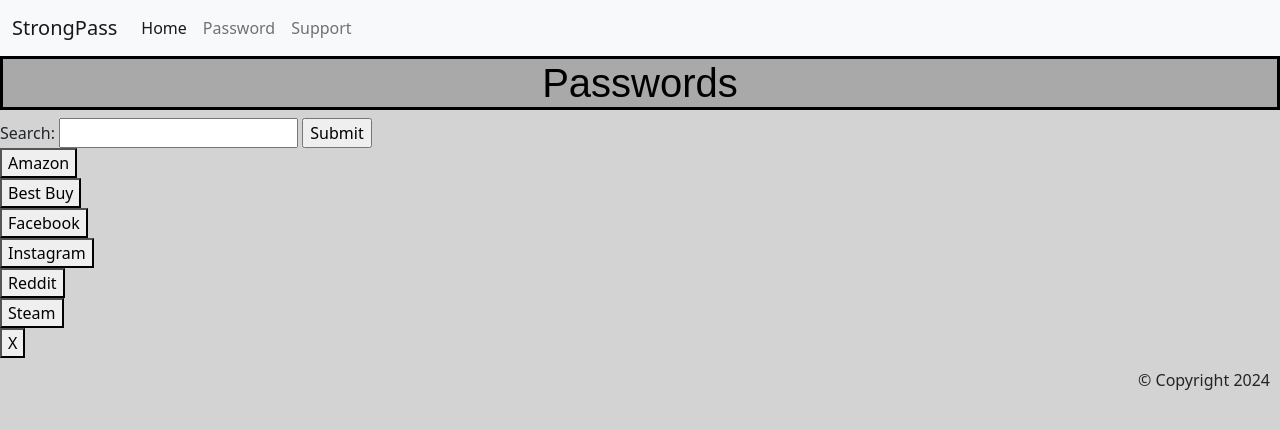
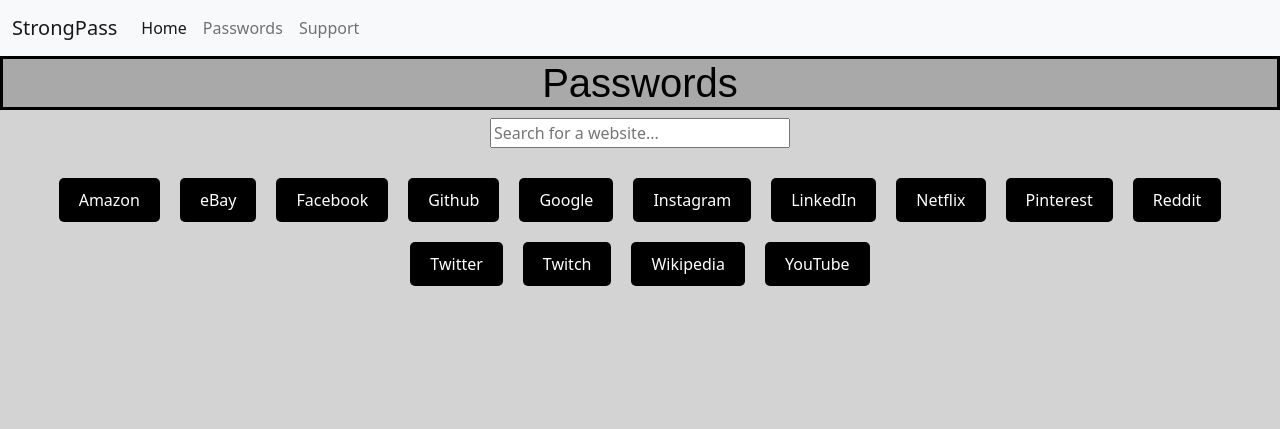
Before and after one commit to 321daniels/StrongPass, a PHP site: page /view_pass.html in a window 1280 px wide. Shown: the top 429 px of the page. Run offline with PHP 8.4, Linux system fonts and the light colour scheme.

Commit message:
Dynamic password search feature added
js file populated with dummy data. we'll need to grab Site from the Main table to populate these buttons.
Also, once a button is selected from the search feature, should we direct to another page?

```diff
--- a/css/style.css
+++ b/css/style.css
@@ -42,6 +42,12 @@ nav.navbar {
     background-color: #333; /
 }
 
+#searchInput {
+    display: block;
+    margin: 0 auto;
+    width: 300px;
+}
+
 footer {
     text-align: right;
     padding: 10px;
--- a/generate_pass.html
+++ b/generate_pass.html
@@ -35,7 +35,7 @@
               <a class="nav-link active" aria-current="page" href="Index.html">Home</a>
             </li>
             <li class="nav-item">
-              <a class="nav-link" href="view_pass.html">Password</a>
+              <a class="nav-link" href="view_pass.html">Passwords</a>
             </li>
             <li class="nav-item">
               <a class="nav-link" href="support.html">Support</a>
--- /dev/null
+++ b/searchPasswords.js
@@ -0,0 +1,50 @@
+// example sites. can we use PHP+SQL to "SELECT Site FROM Main" to show all sites?
+const websites = [
+  "Amazon",
+  "eBay",
+  "Facebook",
+  "Github",
+  "Google",
+  "Instagram",
+  "LinkedIn",
+  "Netflix",
+  "Pinterest",
+  "Reddit",
+  "Twitter",
+  "Twitch",
+  "Wikipedia",
+  "YouTube",
+];
+
+// Function to display all dummy buttons initially
+function displayAllButtons() {
+  const buttonsContainer = document.getElementById("buttonsContainer");
+  websites.forEach((website) => {
+    const button = document.createElement("button");
+    button.textContent = website;
+    button.addEventListener("click", () => {
+      // Should we divert to another page for password viewing, or continue to load JS elements on this page?
+      console.log("Opening " + website);
+    });
+    buttonsContainer.appendChild(button);
+  });
+}
+
+// Function to filter buttons based on search term
+function filterWebsites() {
+  const searchInput = document.getElementById("searchInput");
+  const searchTerm = searchInput.value.toLowerCase();
+  const buttonsContainer = document.getElementById("buttonsContainer");
+  const buttons = buttonsContainer.querySelectorAll("button");
+
+  buttons.forEach((button) => {
+    if (button.textContent.toLowerCase().includes(searchTerm)) {
+      button.style.display = "inline-block";
+    } else {
+      button.style.display = "none";
+    }
+  });
+}
+
+// Call the function to display all buttons initially
+displayAllButtons();
--- a/view_pass.html
+++ b/view_pass.html
@@ -32,10 +32,12 @@
         <div class="collapse navbar-collapse" id="navbarNavDropdown">
           <ul class="navbar-nav">
             <li class="nav-item">
-              <a class="nav-link active" aria-current="page" href="Index.html">Home</a>
+              <a class="nav-link active" aria-current="page" href="Index.html"
+                >Home</a
+              >
             </li>
             <li class="nav-item">
-              <a class="nav-link" href="view_pass.html">Password</a>
+              <a class="nav-link" href="view_pass.html">Passwords</a>
             </li>
             <li class="nav-item">
               <a class="nav-link" href="support.html">Support</a>
@@ -45,61 +47,24 @@
       </div>
     </nav>
 
-    <script src="https://cdn.jsdelivr.net/npm/bootstrap@5.0.0-beta2/dist/js/bootstrap.bundle.min.js" integrity="sha384-b5kHyXgcpbZJO/tY9Ul7kGkf1S0CWuKcCD38l8YkeH8z8QjE0GmW1gYU5S9FOnJ0" crossorigin="anonymous"></script>
+    <script
+      src="https://cdn.jsdelivr.net/npm/bootstrap@5.0.0-beta2/dist/js/bootstrap.bundle.min.js"
+      integrity="sha384-b5kHyXgcpbZJO/tY9Ul7kGkf1S0CWuKcCD38l8YkeH8z8QjE0GmW1gYU5S9FOnJ0"
+      crossorigin="anonymous"
+    ></script>
     <section class="passwordLayout">
       <h1>Passwords</h1>
-      <div>
-        <!-- use php to search through existing saved passwords -->
-        <form action="../examplePHP.php">
-          <label for="search">Search:</label>
-          <input type="text" id="search" name="search" />
-          <input type="submit" value="Submit" />
-        </form>
-      </div>
-      <div>
-        <!-- replace each 'generate-password.html' with a password view/options page-->
-        <button onclick="window.location.href='generate-password.html'">
-          Amazon
-        </button>
-      </div>
-      <div>
-        <button onclick="window.location.href='generate-password.html'">
-          Best Buy
-        </button>
-      </div>
-      <div>
-        <button onclick="window.location.href='generate-password.html'">
-          Facebook
-        </button>
-      </div>
-      <div>
-        <button onclick="window.location.href='generate-password.html'">
-          Instagram
-        </button>
-      </div>
-      <div>
-        <button onclick="window.location.href='generate-password.html'">
-          Reddit
-        </button>
-      </div>
-      <div>
-        <button onclick="window.location.href='generate-password.html'">
-          Steam
-        </button>
-      </div>
-      <div>
-        <button onclick="window.location.href='generate-password.html'">
-          X
-        </button>
-      </div>
     </section>
+    <input
+      type="text"
+      id="searchInput"
+      placeholder="Search for a website..."
+      oninput="filterWebsites()"
+    />
+    <div id="buttonsContainer" class="centered-buttons">
+      <!-- site buttons appear here from searchPasswords.js -->
+    </div>
 
-
+    <script src="searchPasswords.js"></script>
   </body>
 </html>
-
-
-
-    <footer>&copy; Copyright 2024</footer>
-  </body>
-</html>
```
Also changed, not shown: FAQ.html (+22 -15 lines), Index.html (+15 -7 lines), support.html (+15 -13 lines).
